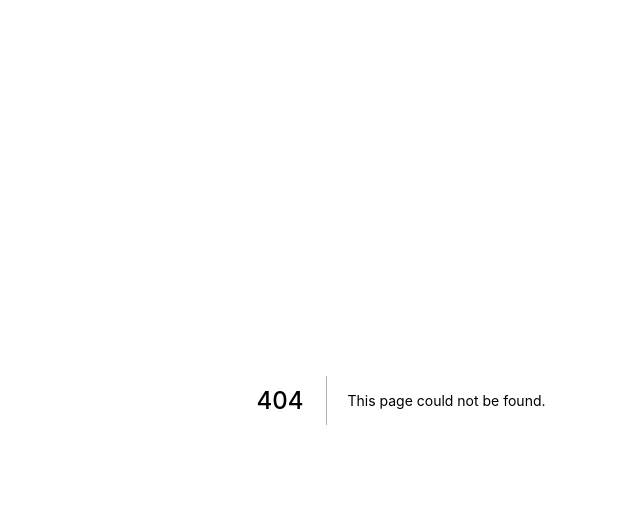
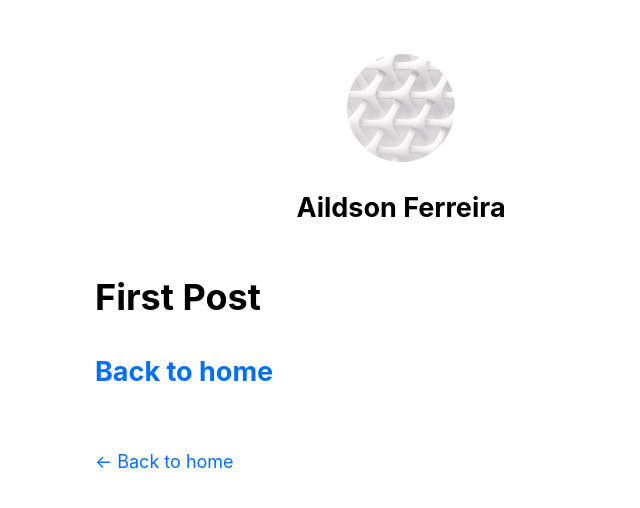
Before and after one commit to aildsonf/nextjs_tutorial, a Next.js app: page /posts/first-post in a window 1280 px wide. Before the commit this address had no page. Shown: the top 508 px of the page, without its empty margins (239-879 px from the left). Built offline with nearby package versions, Linux system fonts and the light colour scheme.

Commit message:
added some minor changes

```diff
--- /dev/null
+++ b/pages/posts/first-post.js
@@ -0,0 +1,21 @@
+import Head from 'next/head';
+import Link from 'next/link';
+import Layout from '../../components/layout';
+
+export default function FirstPost() {
+  return (
+    <div>
+      <Layout>
+        <Head>
+          <title>First Post</title>
+        </Head>
+        <h1>First Post</h1>
+        <h2>
+          <Link href="/">
+            <a>Back to home</a>
+          </Link>
+        </h2>
+      </Layout>
+    </div>
+  );
+}
```
